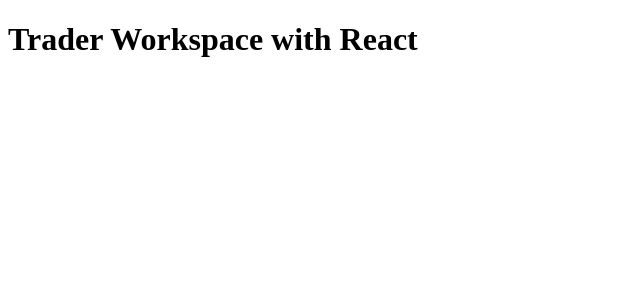
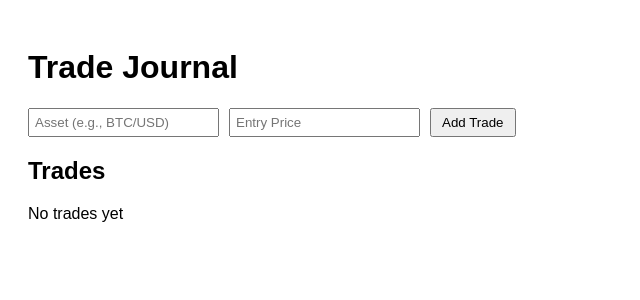
Before and after one commit to izavoob/TraderWorkspace, a React app: page / in a window 1280 px wide. Shown: the top 300 px of the page, without its empty margins (0-640 px from the left). Built offline with nearby package versions, Linux system fonts and the light colour scheme.

Commit message:
Add basic styles and ui for Trade Journal

```diff
--- /dev/null
+++ b/src/App.css
@@ -0,0 +1,21 @@
+body {
+  font-family: Arial, sans-serif;
+  padding: 20px;
+}
+form {
+  margin-bottom: 20px;
+}
+input {
+  margin-right: 10px;
+  padding: 5px;
+}
+button {
+  padding: 5px 10px;
+}
+ul {
+  list-style: none;
+  padding: 0;
+}
+li {
+  margin: 5px 0;
+}
--- a/src/App.js
+++ b/src/App.js
@@ -1,21 +1,79 @@
-import React, { useEffect } from 'react';
+import React, { useState, useEffect } from 'react';
+import './App.css';
 
 function App() {
+  const [trades, setTrades] = useState([]);
+  const [newTrade, setNewTrade] = useState({ asset: '', entryPrice: '' });
+
+  // Завантажуємо угоди при старті
   useEffect(() => {
-    const testTrade = async () => {
-      const result = await window.electronAPI.saveTrade({
-        id: '1',
-        asset: 'BTC/USD',
-        entryPrice: 65000,
-      });
-      console.log('Trade saved:', result);
-      const trades = await window.electronAPI.getTrades();
-      console.log('Trades:', trades);
+    const loadTrades = async () => {
+      const loadedTrades = await window.electronAPI.getTrades();
+      setTrades(loadedTrades);
     };
-    testTrade();
+    loadTrades();
   }, []);
 
-  return <h1>Trader Workspace with React</h1>;
+  // Обробка введення в поля форми
+  const handleChange = (e) => {
+    const { name, value } = e.target;
+    setNewTrade({ ...newTrade, [name]: value });
+  };
+
+  // Додавання нової угоди
+  const handleSubmit = async (e) => {
+    e.preventDefault();
+    const trade = {
+      id: Date.now().toString(), // Унікальний ID
+      asset: newTrade.asset,
+      entryPrice: parseFloat(newTrade.entryPrice),
+      date: new Date().toISOString().split('T')[0], // Поточна дата
+    };
+    await window.electronAPI.saveTrade(trade);
+    setTrades([...trades, trade]); // Оновлюємо список локально
+    setNewTrade({ asset: '', entryPrice: '' }); // Очищаємо форму
+  };
+
+  return (
+    <div>
+      <h1>Trade Journal</h1>
+
+      {/* Форма для введення угод */}
+      <form onSubmit={handleSubmit}>
+        <input
+          type="text"
+          name="asset"
+          value={newTrade.asset}
+          onChange={handleChange}
+          placeholder="Asset (e.g., BTC/USD)"
+          required
+        />
+        <input
+          type="number"
+          name="entryPrice"
+          value={newTrade.entryPrice}
+          onChange={handleChange}
+          placeholder="Entry Price"
+          required
+        />
+        <button type="submit">Add Trade</button>
+      </form>
+
+      {/* Список угод */}
+      <h2>Trades</h2>
+      {trades.length === 0 ? (
+        <p>No trades yet</p>
+      ) : (
+        <ul>
+          {trades.map((trade) => (
+            <li key={trade.id}>
+              {trade.date} - {trade.asset} - ${trade.entryPrice}
+            </li>
+          ))}
+        </ul>
+      )}
+    </div>
+  );
 }
 
 export default App;
--- a/trades.json
+++ b/trades.json
@@ -8,5 +8,11 @@
     "id": "1",
     "asset": "BTC/USD",
     "entryPrice": 65000
+  },
+  {
+    "id": "1740340863592",
+    "asset": "EURUSD",
+    "entryPrice": 1.01221,
+    "date": "2025-02-23"
   }
 ]
```
Also changed, not shown: 1 other file (tests, documents, lock files or other folders).
